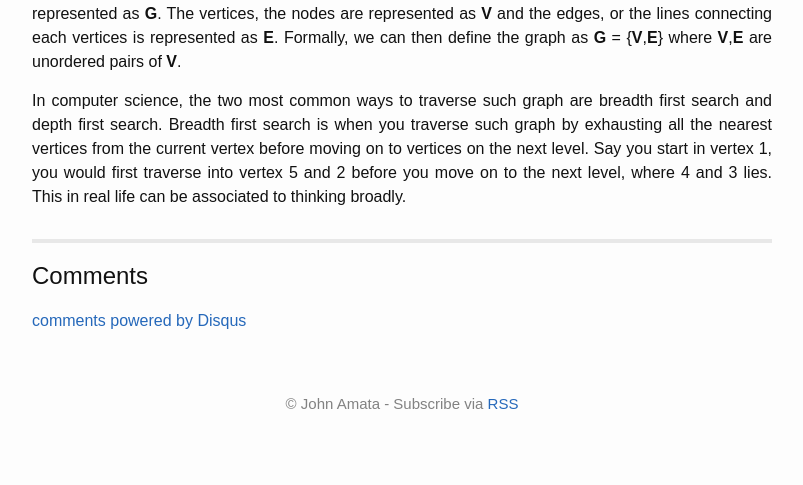
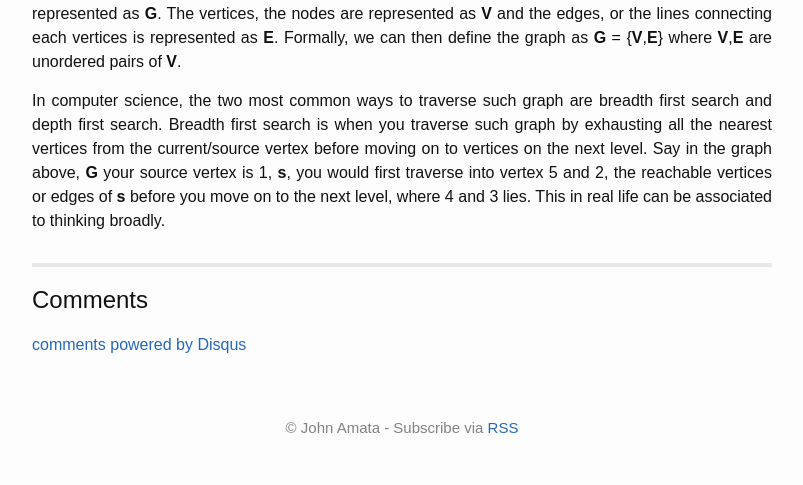
Before and after one commit to jpamata/jpamata.github.io, a Jekyll site: the page built from _posts/2017-10-30-mental-algorithms.md, in a window 1280 px wide. Shown: the part 594-1079 px from the top of the page, without its empty margins (238-1041 px from the left). Built offline with Jekyll 4.4.1, drawn with Linux system fonts in a browser that asks for light colours; comment, search, counter and statistics services are not loaded; before the commit the page ends 1055 px from its top, so only the background shows below that.

Commit message:
Update 2017-10-30-mental-algorithms.md

```diff
--- a/_posts/2017-10-30-mental-algorithms.md
+++ b/_posts/2017-10-30-mental-algorithms.md
@@ -18,7 +18,7 @@
 </p>
 <!-- more -->
 
-<p align="justify">In computer science, the two most common ways to traverse such graph are breadth first search and depth first search. Breadth first search is when you traverse such graph by exhausting all the nearest vertices from the current vertex before moving on to vertices on the next level. Say you start in vertex 1, you would first traverse into vertex 5 and 2 before you move on to the next level, where 4 and 3 lies. This in real life can be associated to thinking broadly.
+<p align="justify">In computer science, the two most common ways to traverse such graph are breadth first search and depth first search. Breadth first search is when you traverse such graph by exhausting all the nearest vertices from the current/source vertex before moving on to vertices on the next level. Say in the graph above, <strong>G</strong> your source vertex is 1, <strong>s</strong>, you would first traverse into vertex 5 and 2, the reachable vertices or edges of <strong>s</strong> before you move on to the next level, where 4 and 3 lies. This in real life can be associated to thinking broadly.
 </p>
 
 <p align="justify">
```
